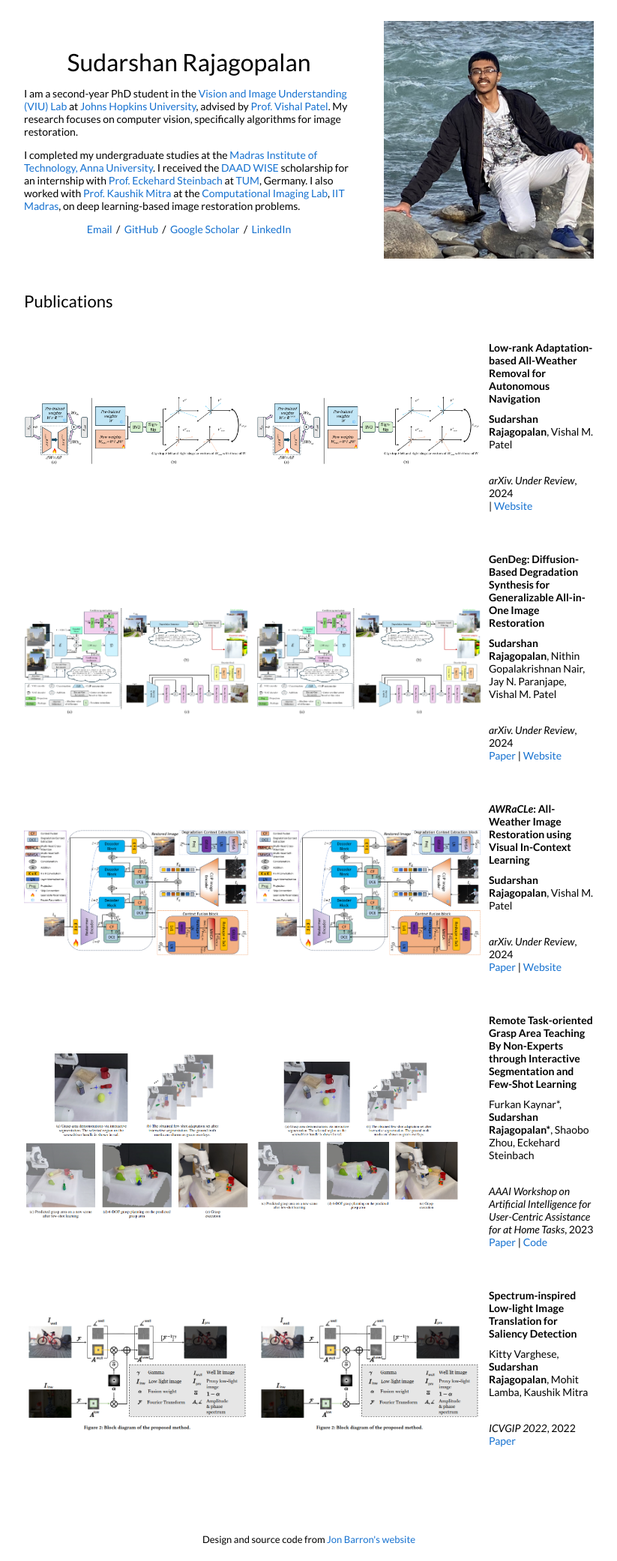
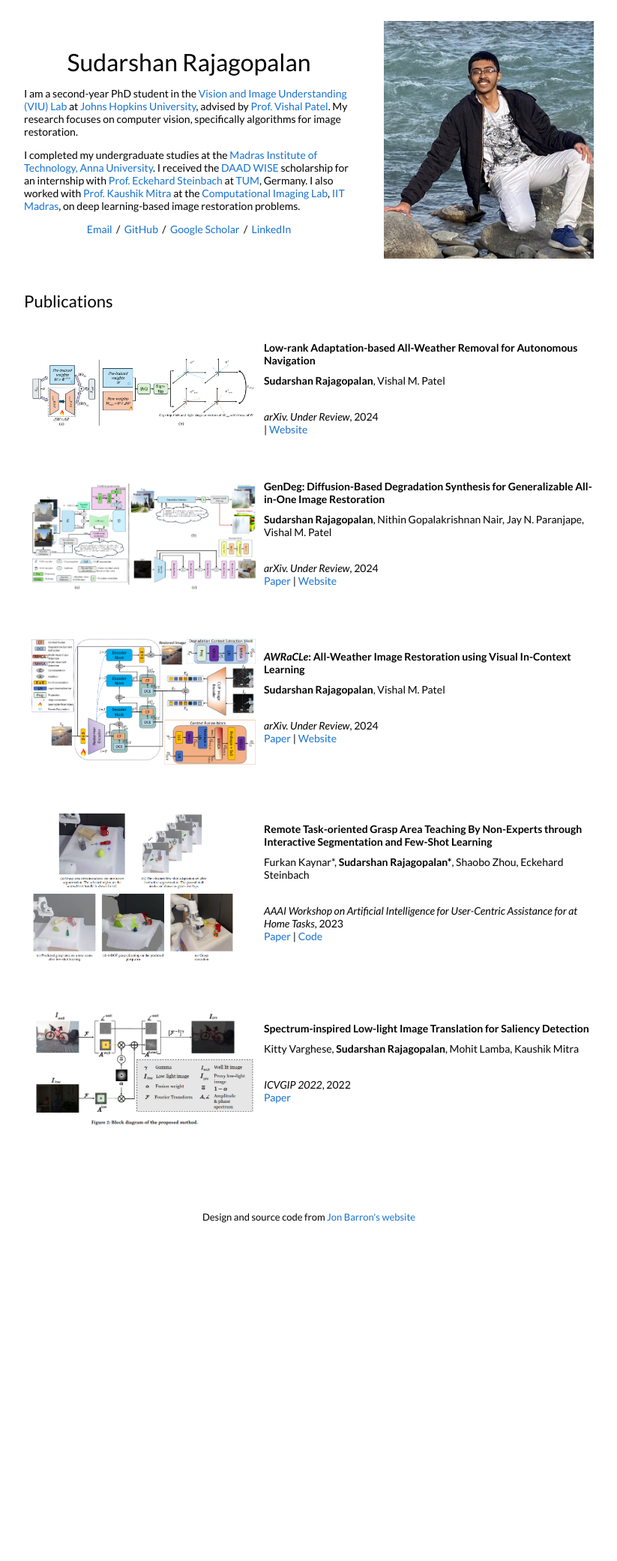
Before and after one commit to sudraj2002/sudraj2002.github.io, a Jekyll site: the page built from _posts/2024-11-27-loraa.md, in a window 1280 px wide. Shown: the whole page at 75% size, without its empty margins (228-1051 px from the left). Built offline with Jekyll 4.4.1, drawn with Linux system fonts in a browser that asks for light colours; after the commit the page ends 1652 px from its top, so only the background shows below that.

Commit message:
Update default.html

```diff
--- a/_layouts/default.html
+++ b/_layouts/default.html
@@ -82,9 +82,6 @@
           {% if cat == 'research' %}
           <tr>
             <td style="padding:2.5%;width:25%;vertical-align:middle;min-width:120px">
-              <img src="/{{post.image}}" alt="project image" style="max-width:300px; max-height:200px, padding=20px;" />
-            </td>
-            <td style="padding:2.5%;width:25%;vertical-align:middle;min-width:120px">
               <img src="/{{post.image}}" alt="project image" style="max-width:300px; max-height:200px; padding:10px;" />
             </td>
             <td style="padding:2.5%;width:75%;vertical-align:middle">
```
